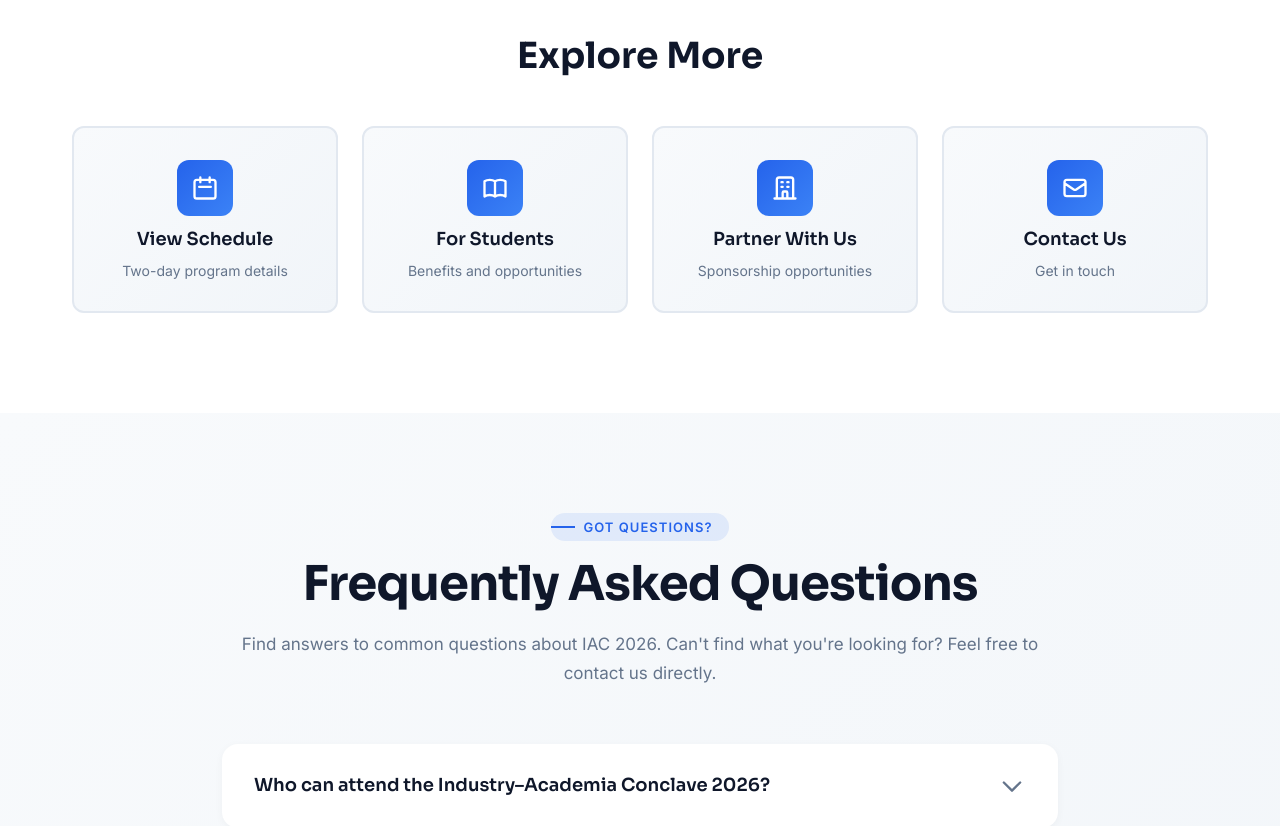
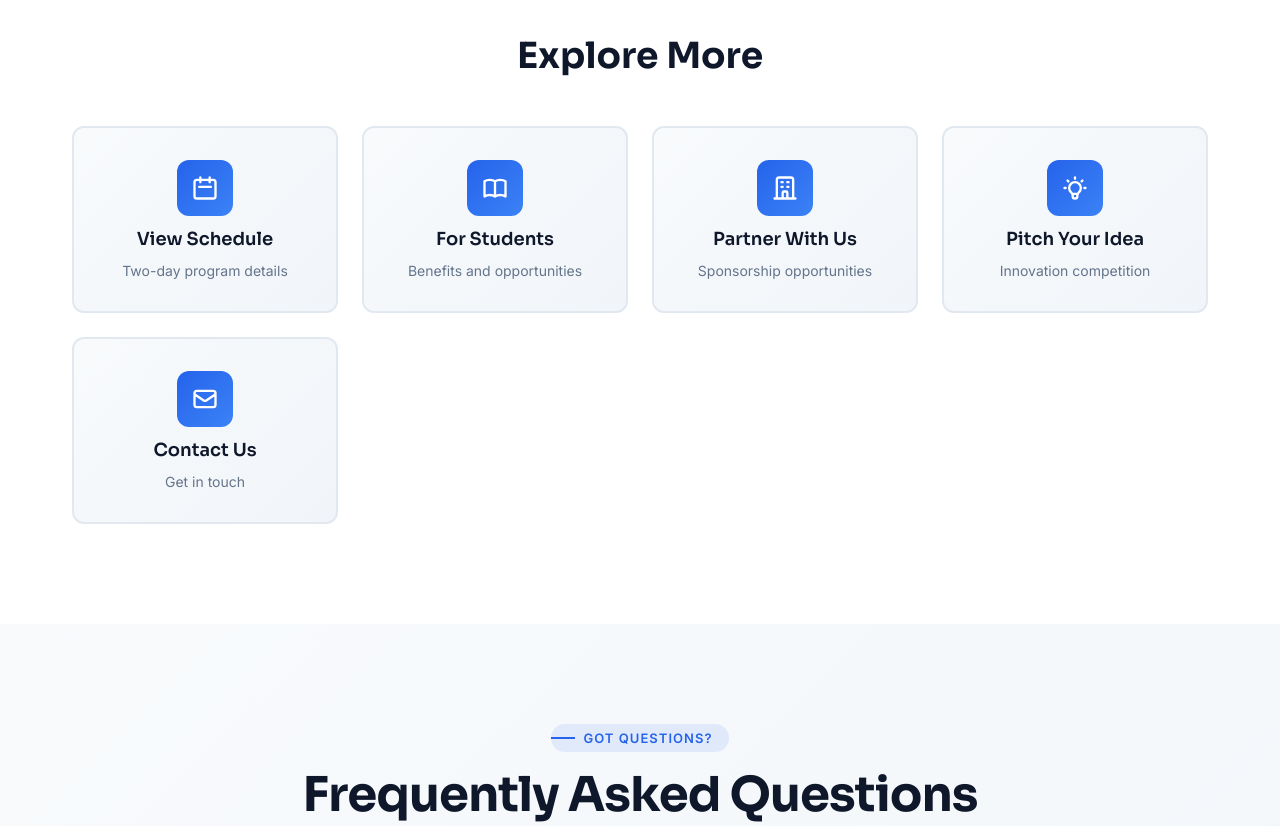
Before and after one commit to PR-ODINSON/IAC-Website, a React (Vite) app: page / in a window 1280 px wide. Shown: the part 3940-4766 px from the top of the page. Built offline with nearby package versions, Linux system fonts and the light colour scheme.

Commit message:
Pitch your idea page done

```diff
--- a/src/components/Countdown.jsx
+++ b/src/components/Countdown.jsx
@@ -2,6 +2,7 @@ import { useState, useEffect } from 'react';
 import './Countdown.css';
 
 const Countdown = () => {
+  // Countdown calculates days remaining automatically — no static numbers.
   const targetDate = new Date('2026-01-23T09:00:00+05:30').getTime();
 
   const calculateTimeLeft = () => {
--- a/src/components/Footer.jsx
+++ b/src/components/Footer.jsx
@@ -5,7 +5,9 @@ const Footer = () => {
   const footerLinks = [
     { label: 'Home', path: '/' },
     { label: 'Schedule', path: '/schedule' },
+    { label: 'Students', path: '/students' },
     { label: 'Partners', path: '/partners' },
+    { label: 'Pitch Your Idea', path: '/pitch-your-idea' },
     { label: 'Contact', path: '/contact' }
   ];
 
--- a/src/pages/Home.jsx
+++ b/src/pages/Home.jsx
@@ -52,6 +52,16 @@ const Home = () => {
               <p>Sponsorship opportunities</p>
             </Link>
 
+            <Link to="/pitch-your-idea" className="quick-link-card">
+              <div className="quick-link-icon">
+                <svg viewBox="0 0 24 24" fill="none" stroke="currentColor">
+                  <path strokeLinecap="round" strokeLinejoin="round" strokeWidth={2} d="M9.663 17h4.673M12 3v1m6.364 1.636l-.707.707M21 12h-1M4 12H3m3.343-5.657l-.707-.707m2.828 9.9a5 5 0 117.072 0l-.548.547A3.374 3.374 0 0014 18.469V19a2 2 0 11-4 0v-.531c0-.895-.356-1.754-.988-2.386l-.548-.547z" />
+                </svg>
+              </div>
+              <h3>Pitch Your Idea</h3>
+              <p>Innovation competition</p>
+            </Link>
+
             <Link to="/contact" className="quick-link-card">
               <div className="quick-link-icon">
                 <svg viewBox="0 0 24 24" fill="none" stroke="currentColor">
```
Also changed, not shown: 1 other file (tests, documents, lock files or other folders).
